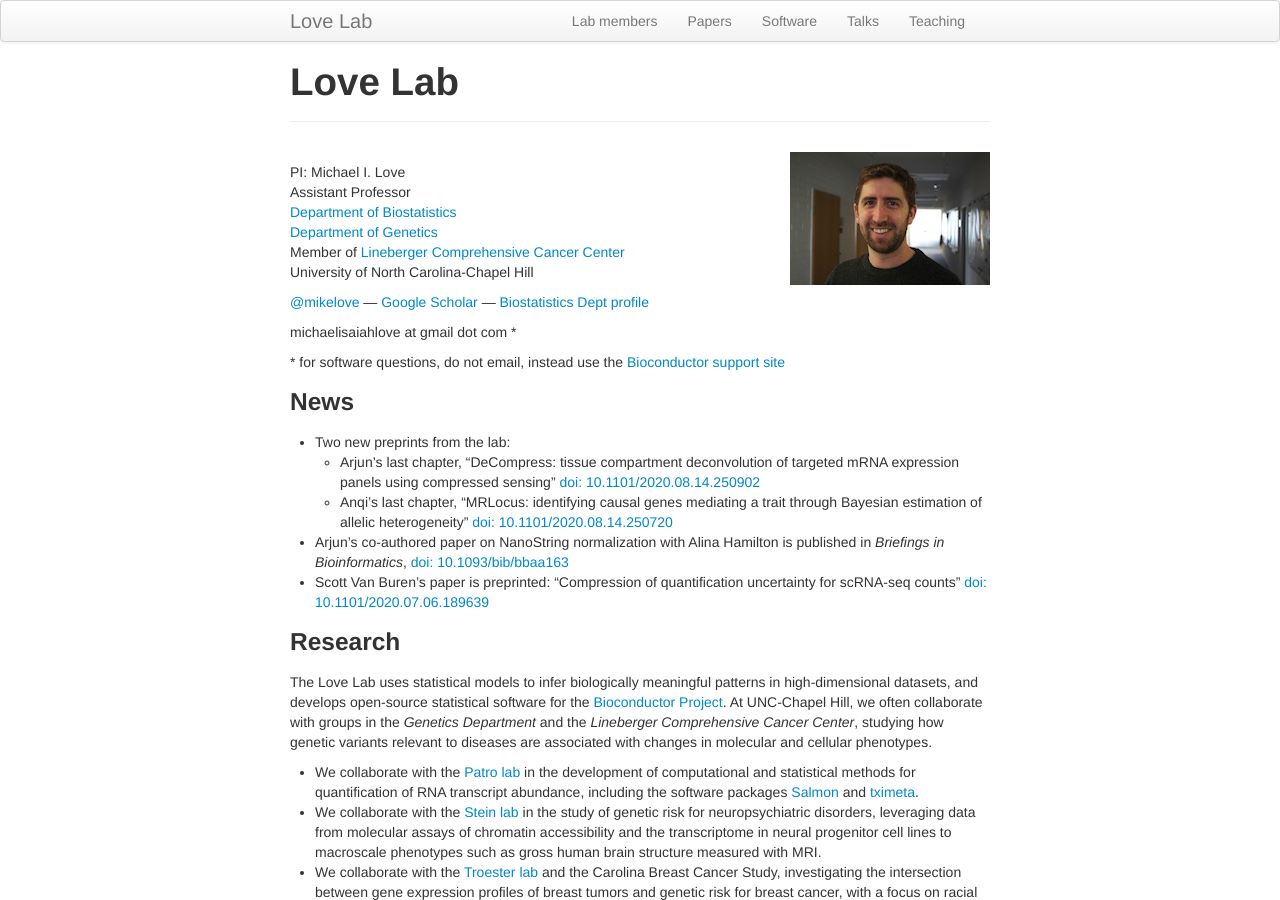
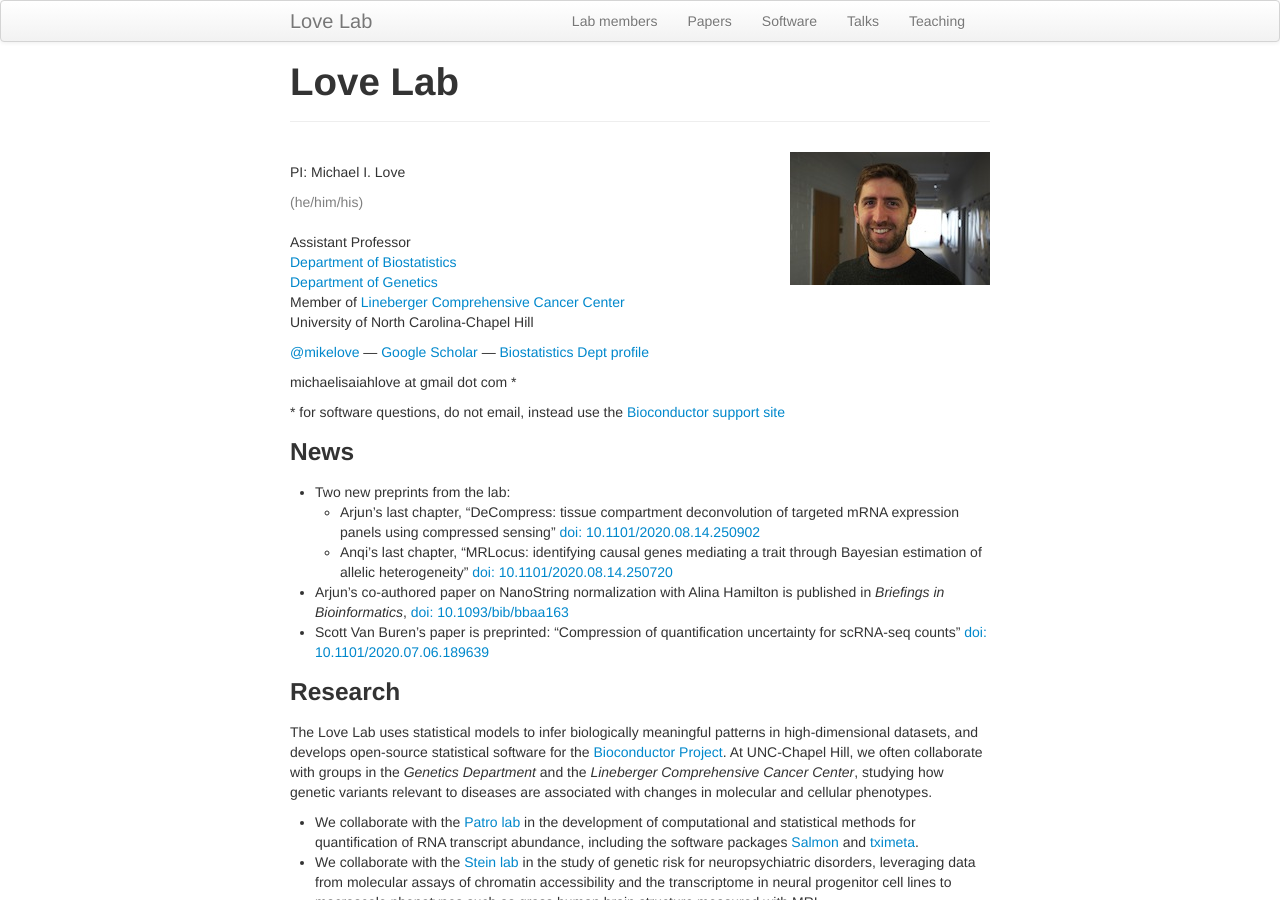
Before and after one commit to mikelove/mikelove.github.io, a Jekyll site: the page built from index.md, in a window 1280 px wide and 900 px high. Built offline with Jekyll 4.4.1, drawn with Linux system fonts in a browser that asks for light colours.

Commit message:
add gender preference

```diff
--- a/index.md
+++ b/index.md
@@ -8,6 +8,7 @@ layout: page
 <img style="float: right;" src="assets/michaellove.jpg">
 
 PI: Michael I. Love <br>
+<font color="grey">(he/him/his)</font> <br>
 Assistant Professor <br>
 [Department of Biostatistics](http://sph.unc.edu/bios/biostatistics/) <br>
 [Department of Genetics](http://www.med.unc.edu/genetics/) <br>
```
